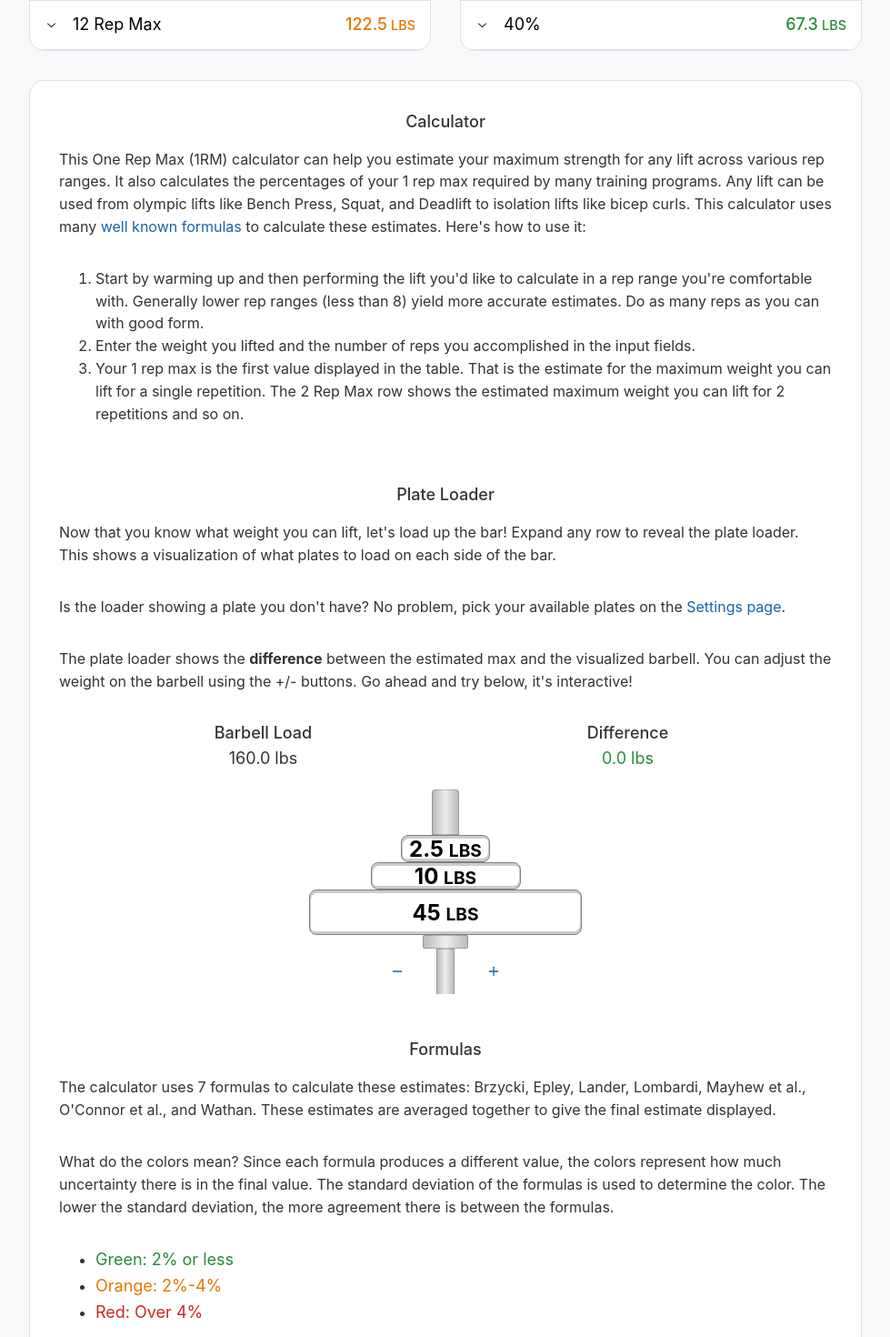
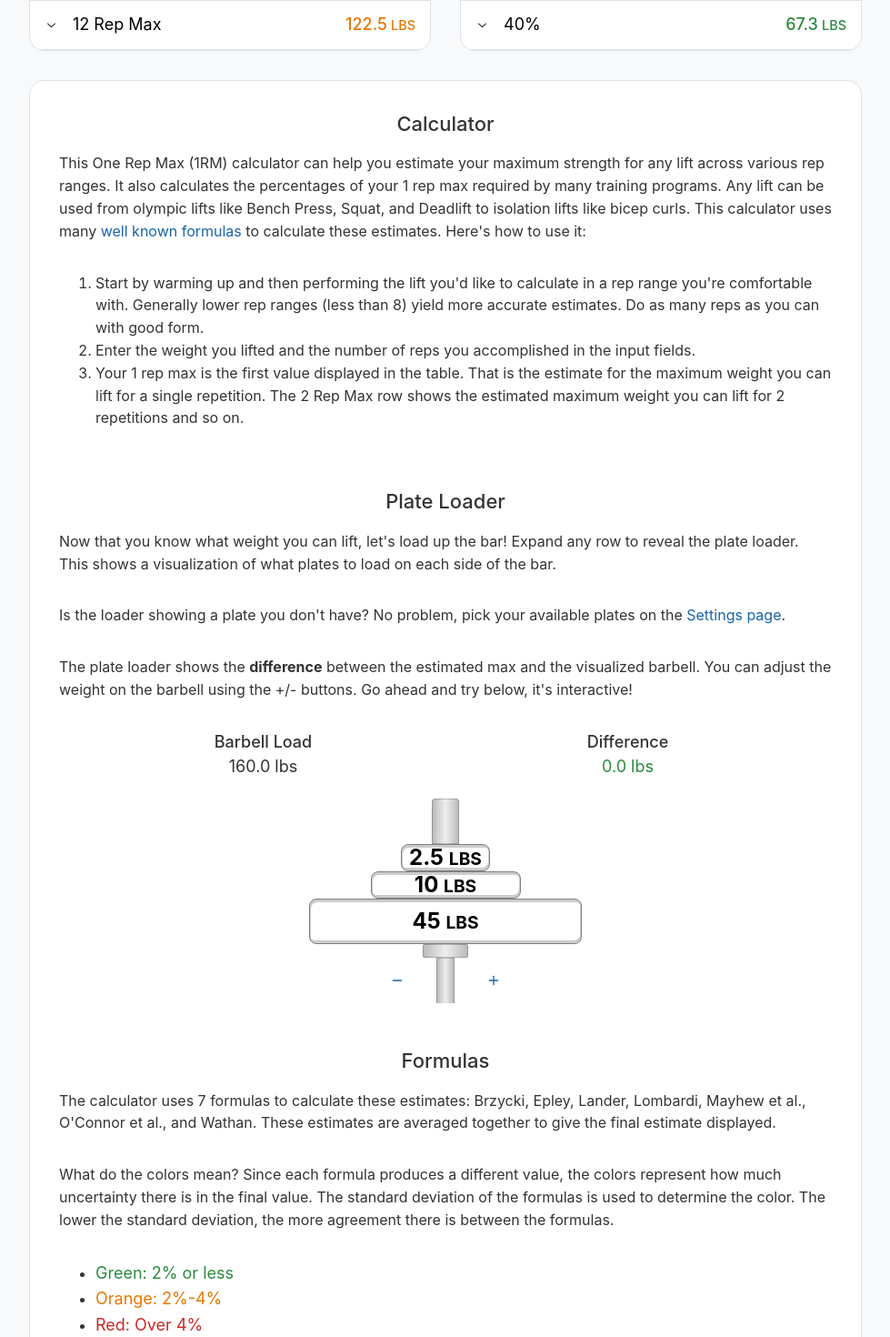
Before and after one commit to Deba9398/one-rep-max-web, a Next.js app: page / in a window 1280 px wide. Shown: the part 1080-2550 px from the top of the page at 91% size, without its empty margins (300-1279 px from the left). Built offline with nearby package versions, Linux system fonts and the light colour scheme.

Commit message:
Accessibility changes

```diff
--- a/app/template.tsx
+++ b/app/template.tsx
@@ -73,7 +73,7 @@ export default function Template({ children }: { children: React.ReactNode }) {
               height={36}
               priority
             />
-            <Title order={1} className='truncate flex-1'>
+            <Title order={1} size={24} className='truncate flex-1'>
               1 Rep Max Calculator
             </Title>
             <ColorSchemeToggle />
--- a/components/Help.tsx
+++ b/components/Help.tsx
@@ -6,7 +6,7 @@ import { useMediaQuery } from '@mantine/hooks';
 export function HelpContent() {
   return (
     <>
-      <Title order={4} className=' text-center'>
+      <Title order={2} size='h3' className=' text-center'>
         Calculator
       </Title>
       <p>
@@ -39,7 +39,7 @@ export function HelpContent() {
         </li>
       </ol>
       <Space h={48} />
-      <Title order={4} className=' text-center'>
+      <Title order={2} size='h3' className=' text-center'>
         Plate Loader
       </Title>
       <p>
@@ -59,7 +59,7 @@ export function HelpContent() {
       </p>
       <PlateLoader weight={isMetricWeights() ? 75 : 160} />
       <Space h={48} />
-      <Title order={4} className=' text-center'>
+      <Title order={2} size='h3' className=' text-center'>
         Formulas
       </Title>
       <p>
--- a/components/OneRepMaxCalc.tsx
+++ b/components/OneRepMaxCalc.tsx
@@ -33,9 +33,8 @@ export default function OneRepMaxCalc() {
     getLastRepsPerformed()
   );
 
-  const [unitPreference, setUnitPreference] = useState<string>(
-    getWeightUnits()
-  );
+  const [unitPreference, setUnitPreference] =
+    useState<string>(getWeightUnits());
 
   const updateWeightLiftedAndCache = (weightLifted: number) => {
     setLastWeightLifted(weightLifted);
@@ -90,7 +89,7 @@ export default function OneRepMaxCalc() {
               ]}
             />
             <Space h={12} />
-            <Title id='weightInputLabel' order={4} pb={8}>
+            <Title id='weightInputLabel' order={2} size='h4' pb={8}>
               Weight ({getWeightUnits()})
             </Title>
             <Group gap={0}>
@@ -147,7 +146,7 @@ export default function OneRepMaxCalc() {
 
           <Space h={12} />
           <div className='text-center'>
-            <Title id='repsInputLabel' order={4} pb={8}>
+            <Title id='repsInputLabel' order={2} size='h4' pb={8}>
               Reps
             </Title>
             <Group gap={0}>
@@ -206,13 +205,13 @@ export default function OneRepMaxCalc() {
       <div className='container mx-auto mt-8'>
         <div className='flex flex-col items-center justify-center xl:flex-row xl:items-start -mx-2 lg:-mx-0'>
           <div className='px-2 xl:px-4 w-full xl:w-1/2 max-w-[600px]'>
-            <Title order={4} className='pb-4 pt-4 text-center'>
+            <Title order={2} size='h4' className='pb-4 pt-4 text-center'>
               Rep Max
             </Title>
             <RepMaxTable repMaxValues={repMaxValues} />
           </div>
           <div className='px-2 xl:px-4 w-full xl:w-1/2 max-w-[600px]'>
-            <Title order={4} className='pb-4 pt-4 text-center'>
+            <Title order={2} size='h4' className='pb-4 pt-4 text-center'>
               Percentages of 1RM
             </Title>
             <PercentagesTable repMaxValues={repMaxValues} />
--- a/components/PlateLoader/PlateLoader.tsx
+++ b/components/PlateLoader/PlateLoader.tsx
@@ -65,11 +65,15 @@ export default function PlateLoader({ weight }: { weight: number }) {
     <div className='flex-1 flex flex-col items-center'>
       <div className='flex w-full pt-4 px-6 text-center'>
         <div className='flex-1'>
-          <Title order={4}>Barbell Load</Title>
+          <Title order={3} size='h4'>
+            Barbell Load
+          </Title>
           <Text size='lg'>{formatWeight(roundedWeight, 1)}</Text>
         </div>
         <div className='flex-1'>
-          <Title order={4}>Difference</Title>
+          <Title order={3} size='h4'>
+            Difference
+          </Title>
           <Text size='lg' c={diff > 0 ? 'red' : 'green'}>
             <span className='flex items-center justify-center'>
               {diff > 0 && <IconAlertTriangleFilled size='1em' />}
@@ -231,6 +235,7 @@ function LoadedBarbellVisual({
       <div className='flex items-center gap-4'>
         <Button
           variant='subtle'
+          aria-label='Decrement Plate Loader'
           onClick={() => {
             weightAdjustmentCallback(-1);
             logEvent('plate_loader_decrement');
@@ -248,6 +253,7 @@ function LoadedBarbellVisual({
         ></div>
         <Button
           variant='subtle'
+          aria-label='Increment Plate Loader'
           onClick={() => {
             weightAdjustmentCallback(1);
             logEvent('plate_loader_increment');
--- a/components/RepMaxTable.tsx
+++ b/components/RepMaxTable.tsx
@@ -52,7 +52,9 @@ export const RepMaxRowContent = ({
     <div>
       <div className='flex pt-4 px-6 text-center'>
         <div className='flex-1'>
-          <Title order={4}>Calculation Range</Title>
+          <Title order={3} size='h4'>
+            Calculation Range
+          </Title>
           <Text size='lg'>
             {formatWeight(
               repMaxCalculation[repMaxCalculation.length - 1].value,
@@ -62,7 +64,9 @@ export const RepMaxRowContent = ({
           </Text>
         </div>
         <div className='flex-1'>
-          <Title order={4}>Std. Deviation</Title>
+          <Title order={3} size='h4'>
+            Std. Deviation
+          </Title>
           <Text size='lg' c={color}>
             ±{formatWeight(stdDeviation, 1)} ({percentDeviation.toFixed(1)}%)
           </Text>
--- a/components/Settings.tsx
+++ b/components/Settings.tsx
@@ -22,9 +22,8 @@ const ALL_IMPERIAL_PLATES = [45, 35, 25, 10, 5, 2.5];
 
 export default function Settings() {
   const { colorScheme, setColorScheme } = useMantineColorScheme();
-  const [unitPreference, setUnitPreference] = useState<string>(
-    getWeightUnits()
-  );
+  const [unitPreference, setUnitPreference] =
+    useState<string>(getWeightUnits());
 
   const updateUnitPreference = (val: SetStateAction<string>) => {
     setWeightUnits(val.toString());
@@ -39,7 +38,7 @@ export default function Settings() {
 
   return (
     <div className='flex flex-col items-center'>
-      <Title order={4} className='pb-4 pt-4 text-center'>
+      <Title order={2} size='h4' className='pb-4 pt-4 text-center'>
         Settings
       </Title>
 
```
